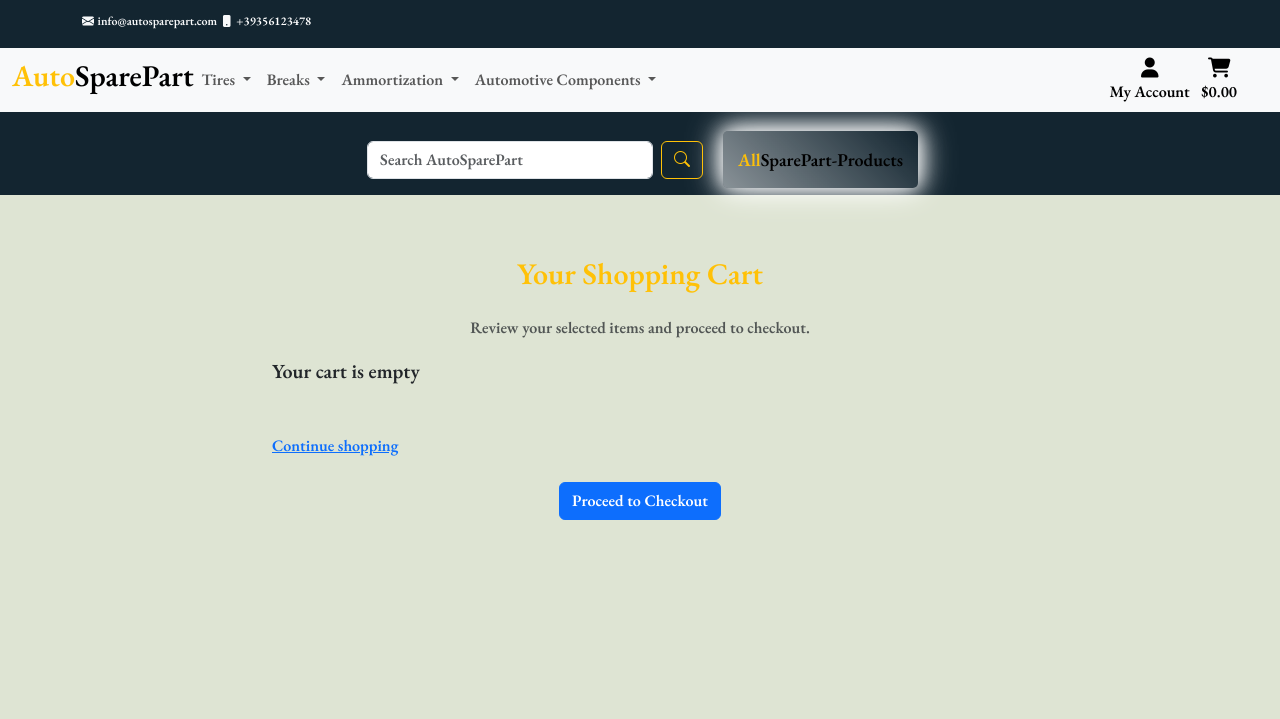
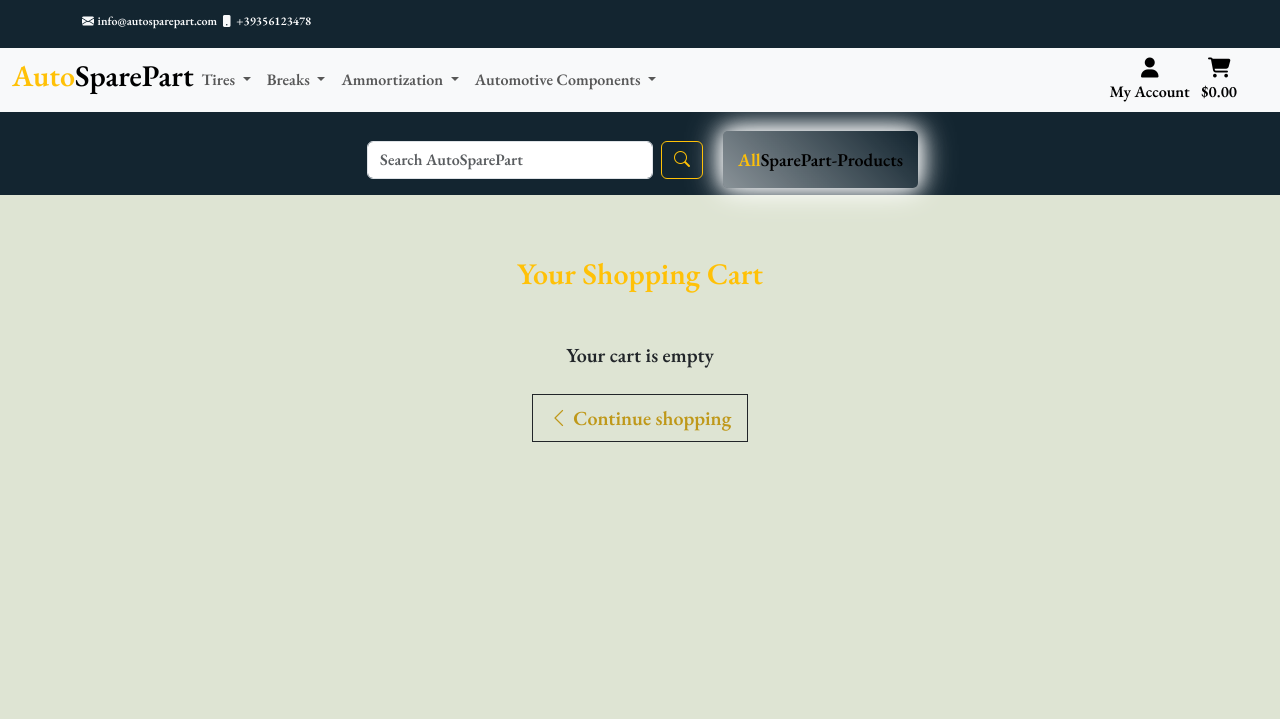
Before and after one commit to Elvisthegreat/auto_spare_part, a Django app: page /bag/ in a window 1280 px wide. Shown: the top 719 px of the page. Run offline with Django 5.2, Linux system fonts and the light colour scheme; some libraries are stand-ins or nearby versions.

Commit message:
Change chevron left icon

```diff
--- a/bag/templates/bag/bag.html
+++ b/bag/templates/bag/bag.html
@@ -1,6 +1,5 @@
 {% extends "base.html" %}
 {% load static %}
-
 
 {% block content %}
     <div class="overlay"></div>
@@ -9,24 +8,39 @@
             <div class="row">
                 <div class="col">
                     <h2 class="logo-font text-center text-warning mb-4">Your Shopping Cart</h2>
-                    <p class="text-center text-muted">Review your selected items and proceed to checkout.</p>
                 </div>
             </div>
             <section>
                 <div class="row">
                     <div class="col-md-8 offset-md-2">
                         {% if bag_items %}
-                            <div class="table-responsive rounded"></div>
+                            <div class="d-block d-md-none">
+                                <div class="row">
+                                    <div class="col">
+                                        <div class="text-center mt-4">
+                                            <p class="text-center text-muted">Review your selected items and proceed to checkout.</p>
+                                            <a class="btn btn-primary btn-lg" href="{% url 'checkout' %}">Proceed to Checkout</a>
+                                        </div>
+                                    </div>
+                                </div>
+                            </div>
+                            <div class="table-responsive rounded">
+                                <!-- Table content goes here -->
+                            </div>
                         {% else %}
-                            <p class="lead mb-5">Your cart is empty</p>
-                            <a href="{% url 'all_products' %}">Continue shopping</a>
+                            <div class="text-center fade-animation">
+                                <p class="lead my-4">Your cart is empty</p>
+                                <a class="btn btn-outline-dark rounded-0 btn-lg" href="{% url 'all_products' %}">
+                                    <span class="icon">
+                                        <i class="bi bi-chevron-left"></i>
+                                    </span>
+                                    <span>Continue shopping</span>
+                                </a>
+                            </div>
                         {% endif %}
-                        <div class="text-center mt-4">
-                            <button class="btn btn-primary">Proceed to Checkout</button>
-                        </div>
                     </div>
                 </div>
-        </section>
+            </section>
         </section>
     </div>
 {% endblock %}
```
